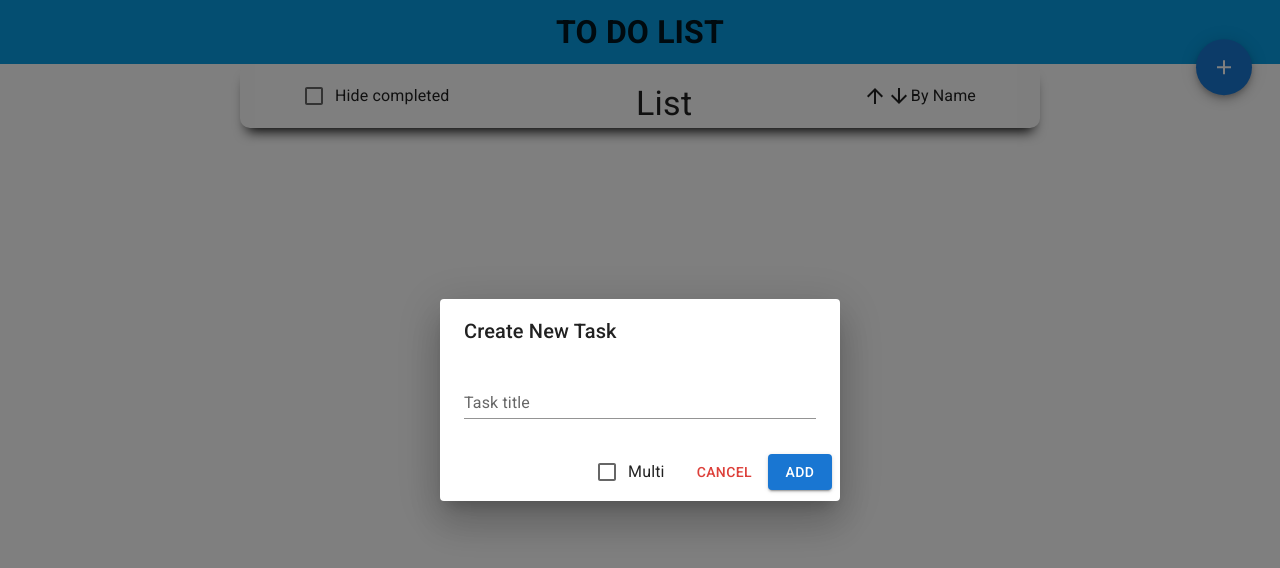
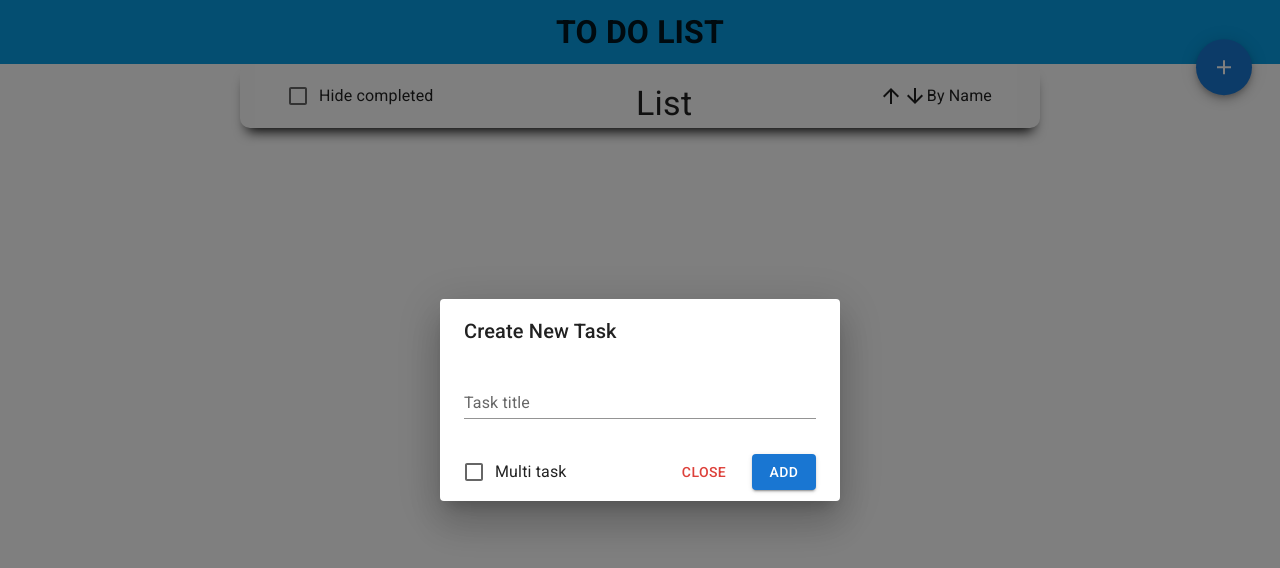
Before and after one commit to DavidPlitnizki/react-todo-list, a React (Create React App) app: page / in a window 1280 px wide. Both pictures are taken after a click on the button "add". Shown: the top 568 px of the page. Built offline with nearby package versions, Linux system fonts and the light colour scheme.

Commit message:
added badge

```diff
--- a/src/components/List.tsx
+++ b/src/components/List.tsx
@@ -9,7 +9,7 @@ import Checkbox from '@mui/material/Checkbox';
 import ArrowDownwardIcon from '@mui/icons-material/ArrowDownward';
 import ArrowUpwardIcon from '@mui/icons-material/ArrowUpward';
 import { styled as MUIStyled } from '@mui/system';
-import { colors } from '@mui/material';
+import { Badge, colors } from '@mui/material';
 import ContainerSpaceBetween from '../ui/ContainerSpaceBetween';
 import { SORT_TYPE } from '../types';
 
@@ -50,10 +50,11 @@ interface IProps {
     list: React.ReactNode[],
     onHideCompleted: () => void,
     isHideCompleted: boolean,
-    onHandleSort: (sort: string) => void
+    onHandleSort: (sort: string) => void,
+    amountfiltered: number
 }
 
-const ListItems:React.FC<IProps> = ({list = [], onHideCompleted, isHideCompleted, onHandleSort}) => {
+const ListItems:React.FC<IProps> = ({list = [], onHideCompleted, isHideCompleted, onHandleSort, amountfiltered}) => {
 
 
     const onHideCompletedTasks = useCallback(() => {
@@ -72,7 +73,9 @@ const ListItems:React.FC<IProps> = ({list = [], onHideCompleted, isHideCompleted
             <ShadowedContainerCenter>
                 <ContainerSpaceBetween>
                     <FormGroup>
-                        <FormControlLabel control={<Checkbox checked={isHideCompleted} onChange={onHideCompletedTasks} />} label="Hide completed" />
+                        <Badge badgeContent={amountfiltered} color="primary">
+                            <FormControlLabel control={<Checkbox checked={isHideCompleted} onChange={onHideCompletedTasks} />} label="Hide completed" />
+                        </Badge>
                     </FormGroup>
 
                     <Typography sx={{ mt: 4, mb: 2 }} variant="h4" component="div">
--- a/src/components/Main.tsx
+++ b/src/components/Main.tsx
@@ -37,6 +37,7 @@ const Main:React.FC = () => {
 
 
     const taskFiltered = useMemo(() => taskList.filter((item: ITask) => (isHideCompleted) ? item.completed !== isHideCompleted : item), [isHideCompleted, taskList]);
+    const amountfiltered = useMemo(() => Math.abs(taskList.length - taskFiltered.length), [taskFiltered.length, taskList.length]);
     const sortedTasks = sortByName(taskFiltered, sortName);
     const tasks = useMemo(() => sortedTasks.map((item: ITask) => <TaskItem
                                                                 key={item.id}
@@ -50,10 +51,14 @@ const Main:React.FC = () => {
 
 
 
-
+    console.log(amountfiltered)
     return (
         <StyledBox className='main-component'>
-            <List list={tasks} onHideCompleted={onHideCompletedTasks} isHideCompleted={isHideCompleted} onHandleSort={setSortName}  />
+            <List list={tasks}
+                onHideCompleted={onHideCompletedTasks}
+                isHideCompleted={isHideCompleted}
+                onHandleSort={setSortName}
+                amountfiltered={amountfiltered} />
         </StyledBox>
     )
 }
--- a/src/components/Modal.tsx
+++ b/src/components/Modal.tsx
@@ -18,6 +18,7 @@ import SnackbarAler from '../ui/SnackbarAlert';
 import FormGroup from '@mui/material/FormGroup';
 import FormControlLabel from '@mui/material/FormControlLabel';
 import Checkbox from '@mui/material/Checkbox';
+import ContainerSpaceBetween from '../ui/ContainerSpaceBetween';
 
 
 const Transition = React.forwardRef(function Transition(
@@ -31,6 +32,7 @@ const Transition = React.forwardRef(function Transition(
 
 
   const StyledCanceBtn = MUIStyled(Button)({
+    marginRight: '1rem',
     color: colors.danger
 });
 
@@ -108,12 +110,16 @@ const Transition = React.forwardRef(function Transition(
                               inputRef={inputTaskRef} />
               </DialogContent>
               <DialogActions>
-              <FormGroup>
-                  <FormControlLabel control={<Checkbox checked={isMultiAdd} onChange={onSetIsMultiAddTask} />} label="Multi" />
-                </FormGroup>
-                <StyledCanceBtn onClick={onCancel}>Cancel</StyledCanceBtn>
-                <Button onClick={onCreateTask} variant="contained">Add</Button>
-              </DialogActions>
+                <ContainerSpaceBetween>
+                  <FormGroup>
+                      <FormControlLabel control={<Checkbox checked={isMultiAdd} onChange={onSetIsMultiAddTask} />} label="Multi task" />
+                    </FormGroup>
+                    <div>
+                      <StyledCanceBtn onClick={onCancel}>Close</StyledCanceBtn>
+                      <Button onClick={onCreateTask} variant="contained">Add</Button>
+                    </div>
+                  </ContainerSpaceBetween>
+                </DialogActions>
           </BoxContent>
         </Dialog>
         <SnackbarAler isOpen={isOpenSnackbar} handleClose={setIsOpenSnackbar} type='error' text={errorMsg} />
--- a/src/ui/ContainerSpaceBetween.tsx
+++ b/src/ui/ContainerSpaceBetween.tsx
@@ -6,7 +6,7 @@ const SpaceBetween = styled('div')<{paddingSide?: boolean, bgColor?: string}>`
     justify-content: space-between;
     align-items: center;
     width: 100%;
-    padding: ${props => props.paddingSide ? '0 2rem' : 0};
+    padding: ${props => props.paddingSide ? '0 1rem' : 0};
     background-color: ${props => (props.bgColor) ? props.bgColor : 'none'};
 `;
 
```
